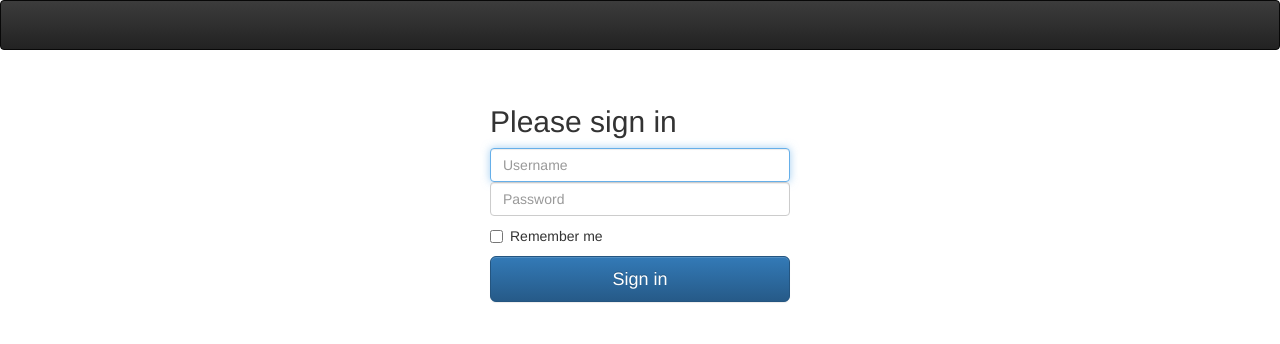
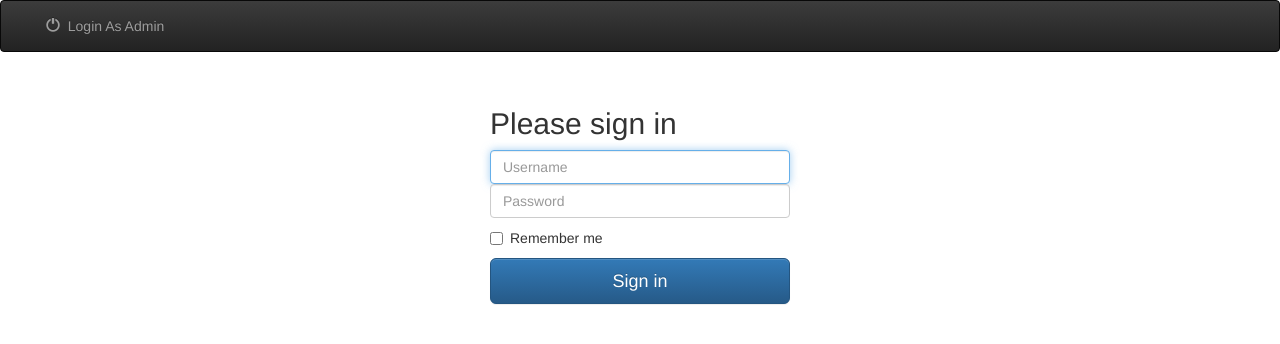
Before and after one commit to berndnagez/employeeManagement, a Django app: template templates/login.html in a window 1280 px wide. Shown: the top 344 px of the page. Run offline with Django 3.2, Linux system fonts and the light colour scheme; the template is opened without the code that fills it, so the values that code supplies are empty; some libraries are stand-ins or nearby versions.

Commit message:
Link zum Admin-Login im Frontend realisiert

```diff
--- a/templates/base.html
+++ b/templates/base.html
@@ -33,17 +33,11 @@
 
         <!-- Items -->
         <div class="collapse navbar-collapse" id="topNavBar">
-{#            <ul class="nav navbar-nav">#}
-{#                <li><a href="{% url 'admin/admin.site.urls' %}">Login As Admin</a>#}
-{#                </li>#}
-{#            </ul>#}
+            <ul class="nav navbar-nav">
+                <li>{%  block adminLogin %} <a href="{% url 'admin:index' %}"><span class="glyphicon glyphicon-off" aria-hidden="true"></span>&nbsp; Login As Admin</a>{% endblock %} </li>
+            </ul>
             <ul class="nav navbar-nav navbar-right">
-                <li>
-{#                    <a href="{% url 'logout_user' %}">#}
-{#                        <span class="glyphicon glyphicon-off" aria-hidden="true"></span>&nbsp; Logout#}
-{#                    </a>#}
-                    {%  block li %} {% endblock %}
-                </li>
+                <li>{%  block li %} {% endblock %}</li>
             </ul>
         </div>
 
--- a/templates/index.html
+++ b/templates/index.html
@@ -1,6 +1,7 @@
 {% extends 'base.html' %}
 {% block title %}Mitarbeiter_In-Daten{% endblock %}
 {% block li %}  <a href="{% url 'logout_user' %}"><span class="glyphicon glyphicon-off" aria-hidden="true"></span>&nbsp; Logout</a> {% endblock %}
+{%  block adminLogin %} {% endblock %}
 {% block login_active %}active{% endblock %}
 
 {% block body %}
```
Also changed, not shown: db.sqlite3.
